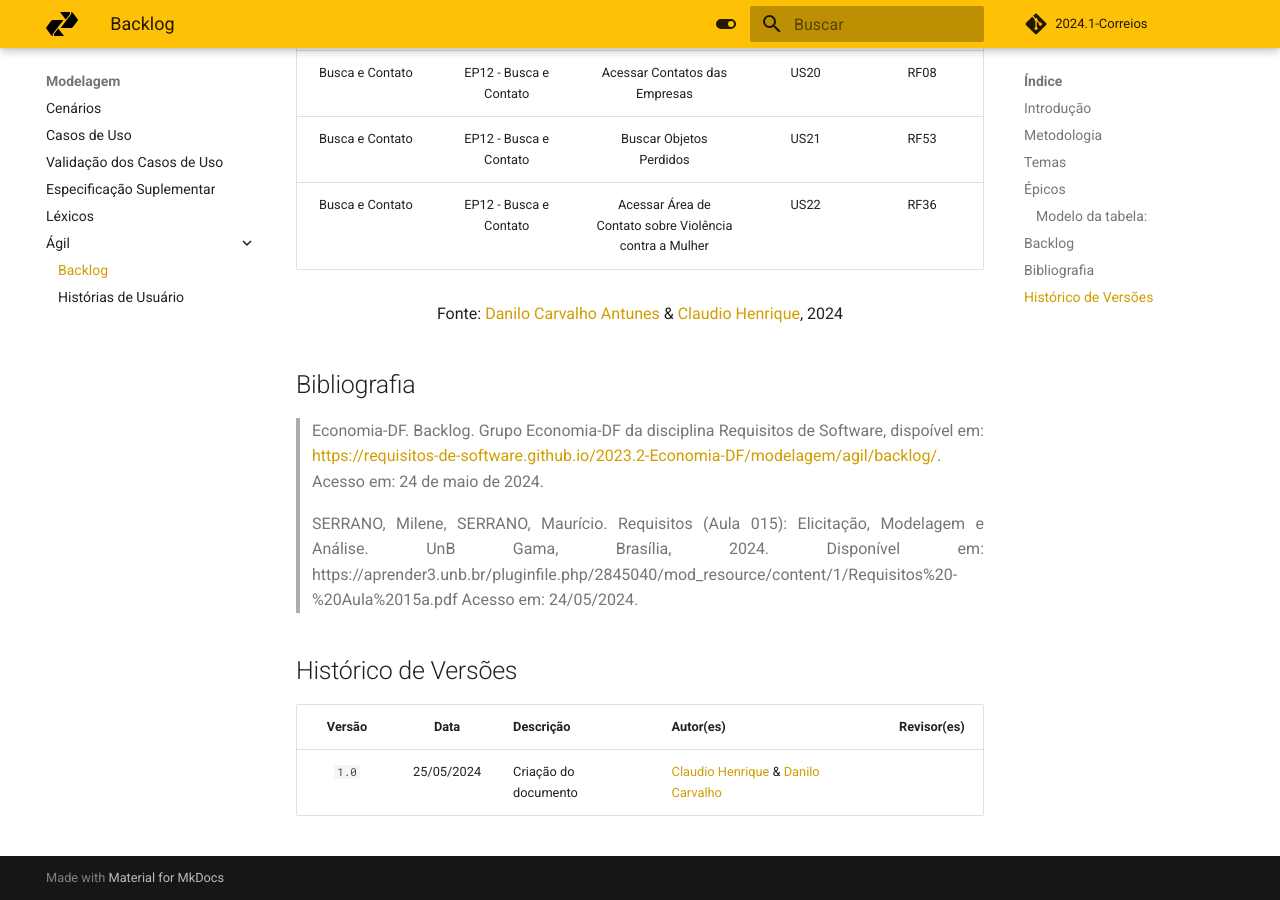
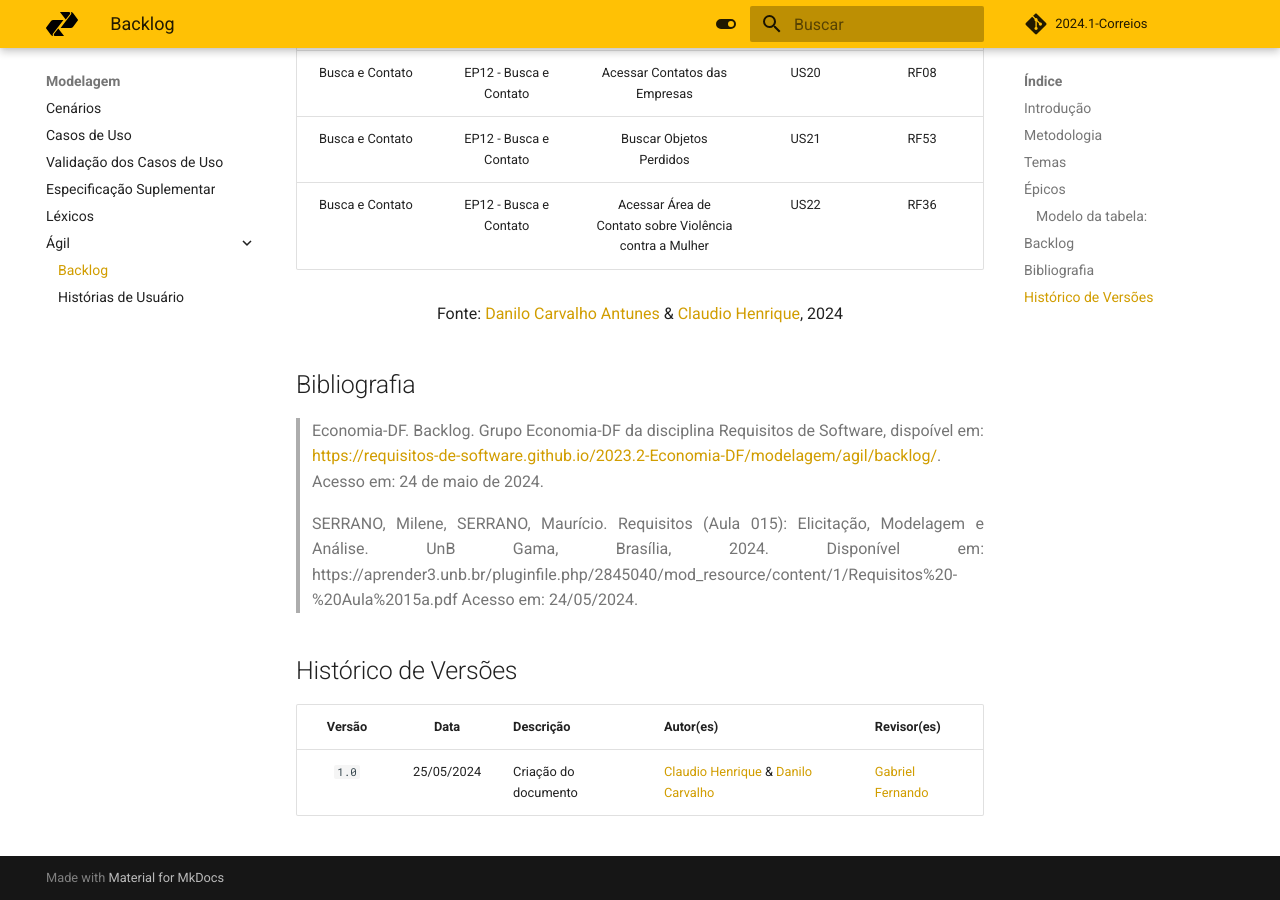
Before and after one commit to Requisitos-de-Software/2024.1-Serasa, an MkDocs documentation site: the page built from docs/modelagem/agil/backlog.md, in a window 1280 px wide and 900 px high, scrolled down 4650 px. Built offline with MkDocs 1.6.1 and Material for MkDocs 9.7.7, drawn with Linux system fonts in a browser that asks for light colours; comment, search, counter and statistics services are not loaded.

Commit message:
add revisor

```diff
--- a/docs/modelagem/agil/backlog.md
+++ b/docs/modelagem/agil/backlog.md
@@ -138,7 +138,7 @@ Eu, como usuário, desejo buscar agências próximas e acessar contatos das empr
 
 | Versão | Data | Descrição | Autor(es) | Revisor(es) |
 | :----: | :--: | --------- | ----------- | ------ |
-| `1.0`  | 25/05/2024 | Criação do documento | [Claudio Henrique][ClaudioGH] & [Danilo Carvalho][DaniloGH]|  |
+| `1.0`  | 25/05/2024 | Criação do documento | [Claudio Henrique][ClaudioGH] & [Danilo Carvalho][DaniloGH]| [Gabriel Fernando][GabrielFGH]  |
 
 
 [ClaudioGH]: https://github.com/claudiohsc
```
